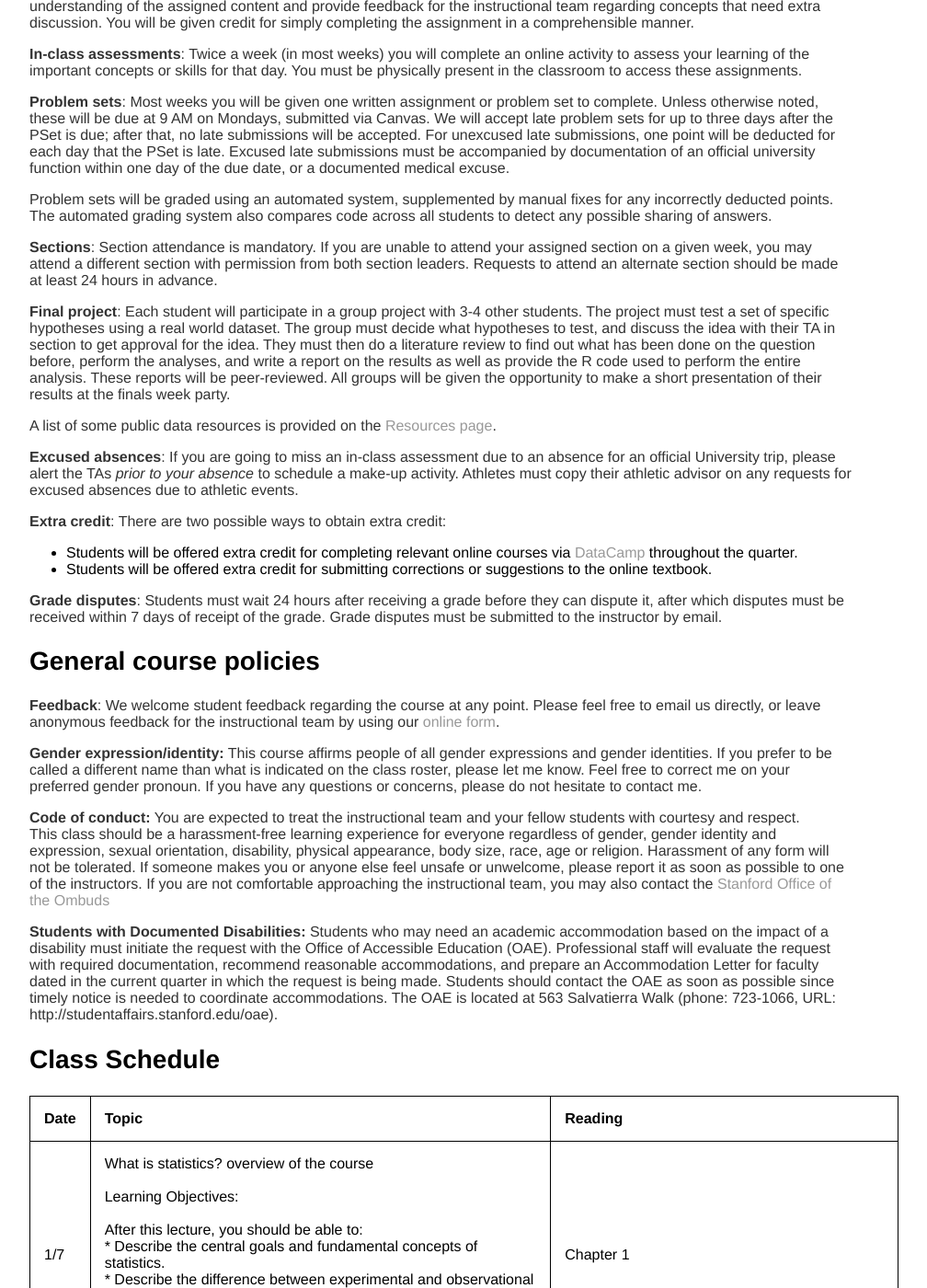
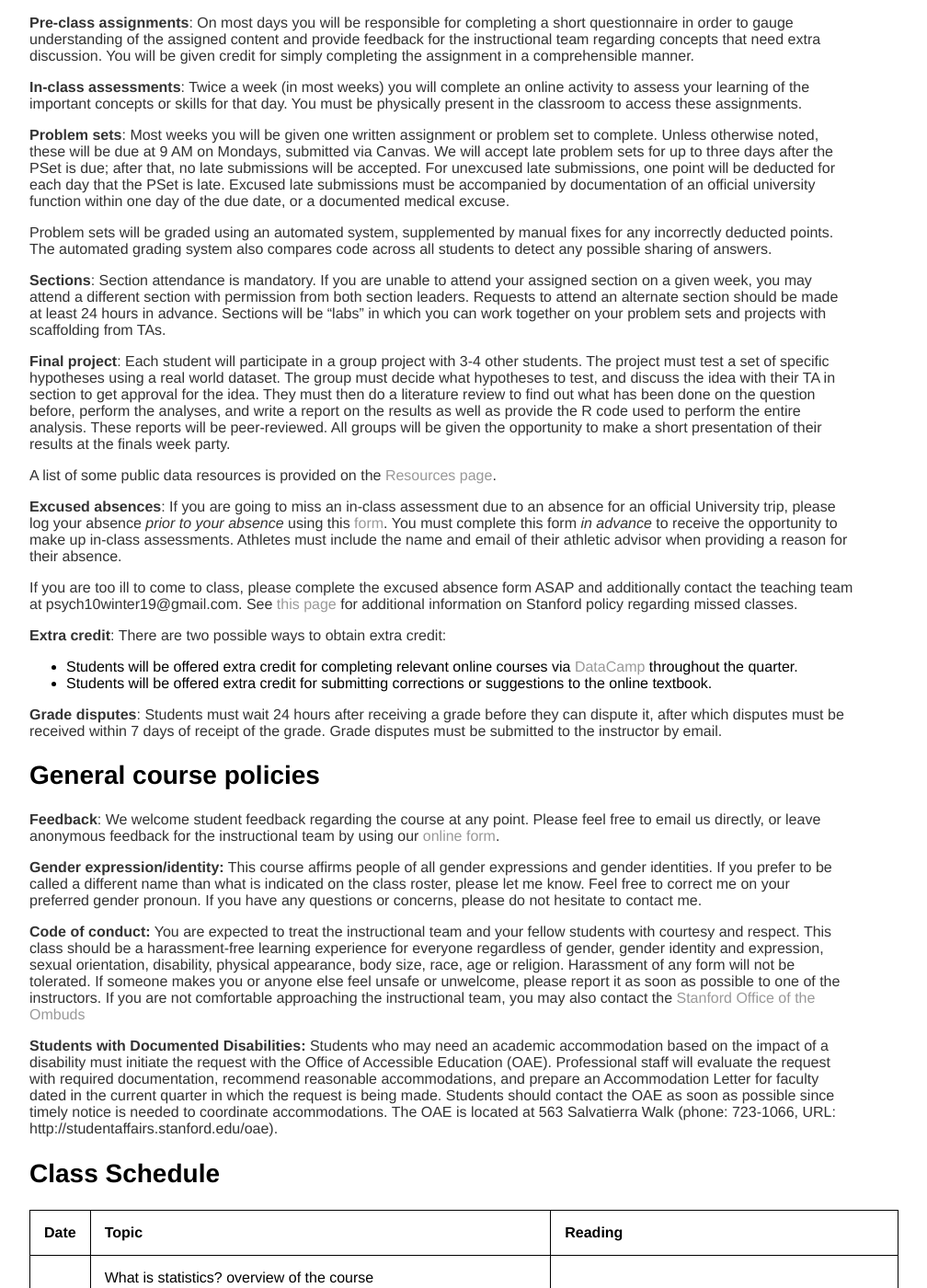
Before and after one commit to stats60/stats60.github.io, a Jekyll site: the page built from full_syllabus/index.md, in a window 1280 px wide and 1400 px high, scrolled down 1915 px. Shown: the whole window at 92% size, without its empty margins (160-1168 px from the left). Built offline with Jekyll 4.4.1, drawn with Linux system fonts in a browser that asks for light colours; our own code applies the rules of GitHub Pages for plain Markdown files; some of the changed text lies outside the part shown.

Commit message:
autoupdate

```diff
--- a/full_syllabus/index.md
+++ b/full_syllabus/index.md
@@ -25,7 +25,7 @@
 
 **Website**: The primary web site for the class is http://psych10.github.io.  We will use Canvas for in-class online quizzes, to submit assignments, and to post grades.
 
-**Discussion**.  We will be using Campuswire to allow you to get help efficiently from both your classmates and the instructors. Please post your questions about the course material and course logistics to Campuswire so that everyone can benefit from the answer. We also highly encourage you to answer your classmates’ questions whenever possible – you will get extra practice with the material and receive feedback from the teaching team about your answers. As an added incentive, students who provide frequent, high-quality answers may receive extra credit on their final course grades. Additional guidelines about posting on Campuswire are available on the [Campuswire page](https://campuswire.com).
+**Discussion**.  We will be using Campuswire to allow you to get help efficiently from both your classmates and the instructors ([class Campuswire page](https://campuswire.com/c/GAE5DDA68)). Please post your questions about the course material and course logistics to Campuswire so that everyone can benefit from the answer. We also highly encourage you to answer your classmates’ questions whenever possible – you will get extra practice with the material and receive feedback from the teaching team about your answers (NOTE: TAs will respond between 9am and 8pm). As an added incentive, students who provide frequent, high-quality answers may receive extra credit on their final course grades. Additional guidelines about posting on Campuswire are available on the [Campuswire page](https://campuswire.com). If you did not receive an email invitation to Campuswire, please go to the [class Campuswire page](https://campuswire.com/c/GAE5DDA68) and use the code 8175 to sign up.
 
 **Materials**: The primary textbook is "Statistical Thinking for the 21st Century", written by Professor Poldrack.  It is available at [http://statsthinking21.org](http://statsthinking21.org) as an online book, and can also be downloaded as a PDF or EPUB from the site (using the PDF/EPUB links under the download tab at the top of the page).
 
@@ -74,14 +74,16 @@
 
 Problem sets will be graded using an automated system, supplemented by manual fixes for any incorrectly deducted points.  The automated grading system also compares code across all students to detect any possible sharing of answers.
 
-**Sections**: Section attendance is mandatory. If you are unable to attend your assigned section on a given week, you may attend a different section with permission from both section leaders. Requests to attend an alternate section should be made at least 24 hours in advance.
+**Sections**: Section attendance is mandatory. If you are unable to attend your assigned section on a given week, you may attend a different section with permission from both section leaders. Requests to attend an alternate section should be made at least 24 hours in advance. Sections will be "labs" in which you can work together on your problem sets and projects with scaffolding from TAs.
 
 **Final project**: Each student will participate in a group project with 3-4 other students.
 The project must test a set of specific hypotheses using a real world dataset.   The group must decide what hypotheses to test, and discuss the idea with their TA in section to get approval for the idea.  They must then do a literature review to find out what has been done on the question before, perform the analyses, and write a report on the results as well as provide the R code used to perform the entire analysis.  These reports will be peer-reviewed.  All groups will be given the opportunity to make a short presentation of their results at the finals week party.
 
 A list of some public data resources is provided on the [Resources page](../resources/).
 
-**Excused absences**: If you are going to miss an in-class assessment due to an absence for an official University trip, please alert the TAs *prior to your absence* to schedule a make-up activity.  Athletes must copy their athletic advisor on any requests for excused absences due to athletic events.
+**Excused absences**: If you are going to miss an in-class assessment due to an absence for an official University trip, please log your absence *prior to your absence* using this [form](https://docs.google.com/forms/d/e/1FAIpQLSfXUK7p0O12fS-hhQaWjaDNZyXhgTVfZ3c2KHfNvmXfukgzYg/viewform?usp=sf_link). You must complete this form *in advance* to receive the opportunity to make up in-class assessments. Athletes must include the name and email of their athletic advisor when providing a reason for their absence.
+
+If you are too ill to come to class, please complete the excused absence form ASAP and additionally contact the teaching team at psych10winter19@gmail.com. See [this page](https://undergrad.stanford.edu/academic-planning/academic-policies/attendance-and-absences) for additional information on Stanford policy regarding missed classes.
 
 **Extra credit**:  There are two possible ways to obtain extra credit:
 
```
